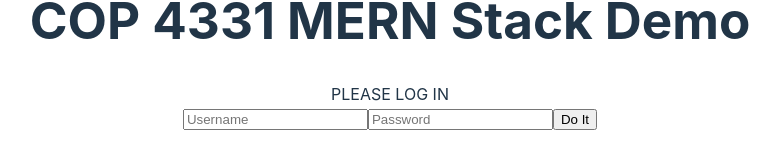
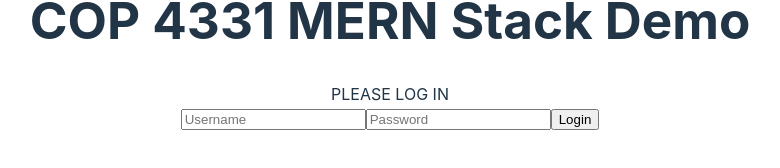
Before and after one commit to Group23-COP4331/Dress-Me-Up, a React (Vite) app in the folder frontend/: page / in a window 1280 px wide. Shown: the part 356-524 px from the top of the page, without its empty margins (250-1030 px from the left). Built offline with nearby package versions, Linux system fonts and the light colour scheme.

Commit message:
Changed frontend api calls in path.tsx, login.tsx, and cardUI.tsx

```diff
--- a/frontend/src/components/Login.tsx
+++ b/frontend/src/components/Login.tsx
@@ -1,80 +1,73 @@
-//import { useJwt } from "react-jwt";
+// Updated Login.tsx
 import React, { useState } from 'react';
-import { buildPath as bp }  from './Path.tsx';
+import { buildPath as bp } from './Path.tsx';
 
-function Login()
-{
+function Login() {
+    const [message, setMessage] = useState('');
+    const [loginName, setLoginName] = useState('');
+    const [loginPassword, setPassword] = useState('');
 
-    const [message,setMessage] = useState('');
-    const [loginName,setLoginName] = React.useState('');
-    const [loginPassword,setPassword] = React.useState('');
-
-
-
-
-    async function doLogin(event:any) : Promise<void>
-    {
-
-
+    async function doLogin(event: any): Promise<void> {
         event.preventDefault();
 
-        var obj = {login:loginName,password:loginPassword};
-        var js = JSON.stringify(obj);
+        const obj = { Login: loginName, Password: loginPassword };
+        const js = JSON.stringify(obj);
 
         console.log('Login:', loginName);
         console.log('Password:', loginPassword);
 
-        try
-        {
-          const response = await fetch(bp('api/login'),
-          {method:'POST',body:js,headers:{'Content-Type': 'application/json'}});
+        try {
+            const response = await fetch(bp('login'), {
+                method: 'POST',
+                body: js,
+                headers: { 'Content-Type': 'application/json' },
+            });
 
-            var res = JSON.parse(await response.text());
+            const res = await response.json();
 
-            if( res.id <= 0 )
-            {
+            if (!res.id) {
                 setMessage('User/Password combination incorrect');
-            }
-            else
-            {
-                var user = {firstName:res.firstName,lastName:res.lastName,id:res.id}
+            } else {
+                const user = {
+                    firstName: res.firstName,
+                    lastName: res.lastName,
+                    id: res.id,
+                };
                 localStorage.setItem('user_data', JSON.stringify(user));
-
                 setMessage('');
                 window.location.href = '/cards';
             }
+        } catch (error: any) {
+            alert(error.toString());
         }
-        catch(error:any)
-        {
-            alert(error.toString());
-            return;
-        }
-      };
-
-  function handleSetLoginName( e: any ) : void
-    {
-      setLoginName( e.target.value );
     }
 
-    function handleSetPassword( e: any ) : void
-    {
-      setPassword( e.target.value );
-    }
-
-    return(
-      <div id="loginDiv">
-        <span id="inner-title">PLEASE LOG IN</span><br />
-        <input type="text" id="loginName" placeholder="Username"
-onChange={handleSetLoginName} />
-        <input type="password" id="loginPassword" placeholder="Password"
-          onChange={handleSetPassword} />
-        <input type="submit" id="loginButton" className="buttons" value = "Do It"
-          onClick={doLogin} />
-        <span id="loginResult">{message}</span>
-     </div>
+    return (
+        <div id="loginDiv">
+            <span id="inner-title">PLEASE LOG IN</span>
+            <br />
+            <input
+                type="text"
+                id="loginName"
+                placeholder="Username"
+                onChange={(e) => setLoginName(e.target.value)}
+            />
+            <input
+                type="password"
+                id="loginPassword"
+                placeholder="Password"
+                onChange={(e) => setPassword(e.target.value)}
+            />
+            <input
+                type="submit"
+                id="loginButton"
+                className="buttons"
+                value="Login"
+                onClick={doLogin}
+            />
+            <span id="loginResult">{message}</span>
+        </div>
     );
-};
-
-
+}
 
 export default Login;
--- a/frontend/src/components/Path.tsx
+++ b/frontend/src/components/Path.tsx
@@ -2,7 +2,7 @@ const app_name = 'dressmeupproject.com'; // Replace with your custom domain
 
 export function buildPath(route: string): string {
   if (process.env.NODE_ENV === 'production') {
-    return `http://${app_name}/${route}`;
+    return `http://${app_name}/api/${route}`;
   } else {
     return 'http://localhost:5001/' + route;
   }
```
Also changed, not shown: frontend/src/components/CardUI.tsx (+2 -5 lines).
